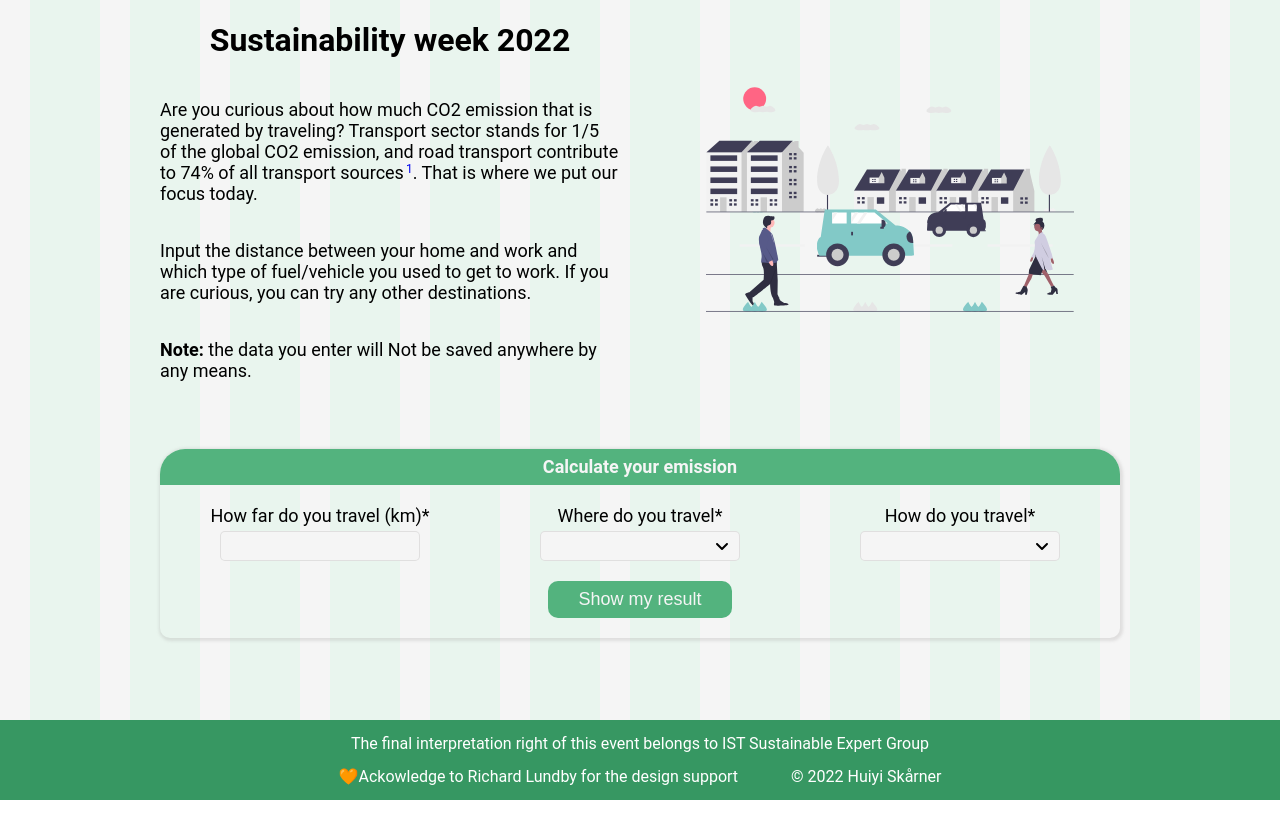
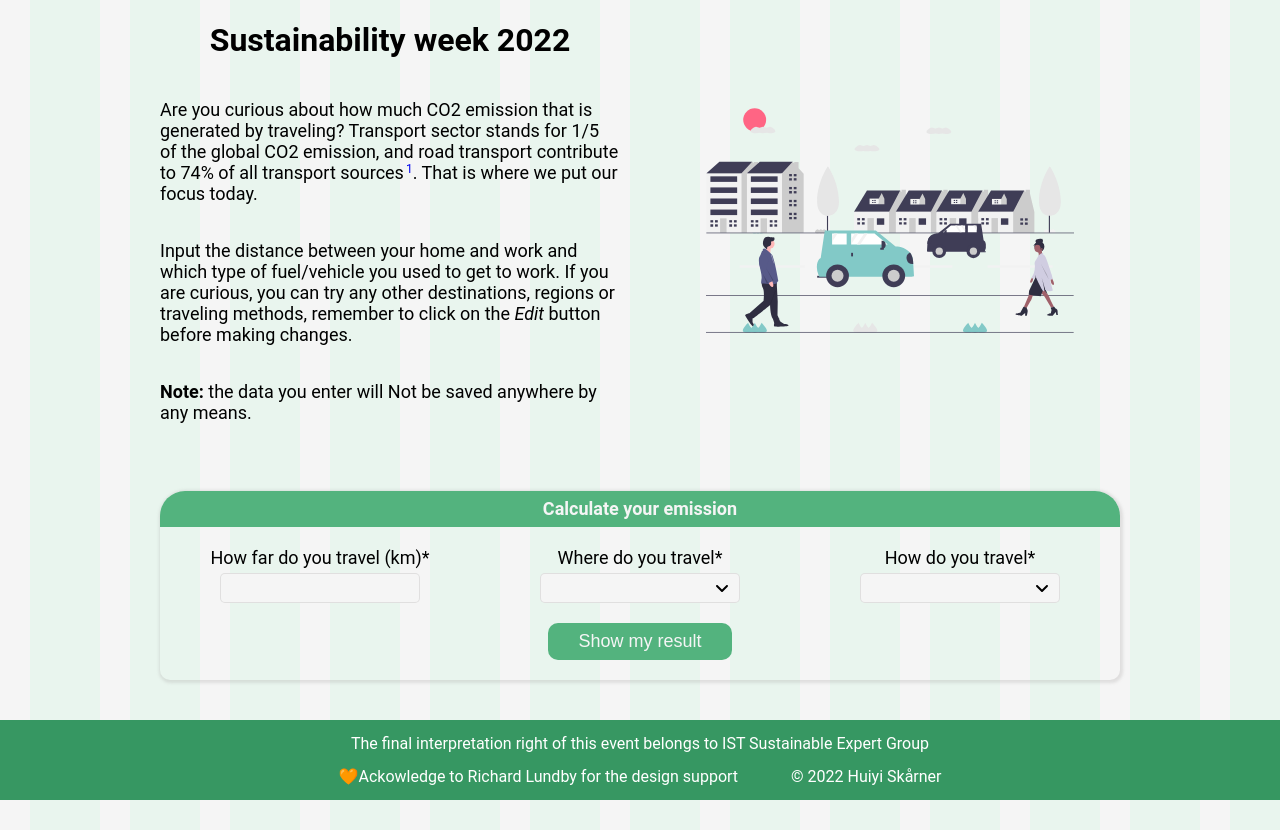
Before and after one commit to hui1010/sustainable-mobility, a React (Create React App) app: page / in a window 1280 px wide. Before the commit the page ends 800 px from the top, so only its background shows below. Built offline with nearby package versions, Linux system fonts and the light colour scheme.

Commit message:
Adjusted text

```diff
--- a/src/components/InitialScreen.tsx
+++ b/src/components/InitialScreen.tsx
@@ -63,7 +63,8 @@ export function InitialScreen() {
           <p>
             Input the distance between your home and work and which type of
             fuel/vehicle you used to get to work. If you are curious, you can
-            try any other destinations.
+            try any other destinations, regions or traveling methods, remember
+            to click on the <i>Edit</i> button before making changes.
           </p>
 
           <p>
@@ -259,7 +260,7 @@ export function InitialScreen() {
             <div className="tip">
               <p>International traveling</p>
               <div>
-                If travelling internationally, going by train or boat is
+                If traveling internationally, going by train or boat is
                 lower-carbon than flying.
               </div>
             </div>
@@ -273,7 +274,7 @@ export function InitialScreen() {
             <div className="tip">
               <p>Domestical traveling</p>
               <div>
-                If travelling domestically, driving – even if it’s alone – is
+                If traveling domestically, driving – even if it’s alone – is
                 usually better than flying.
               </div>
             </div>
```
